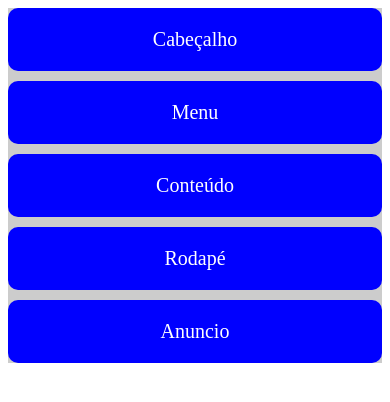
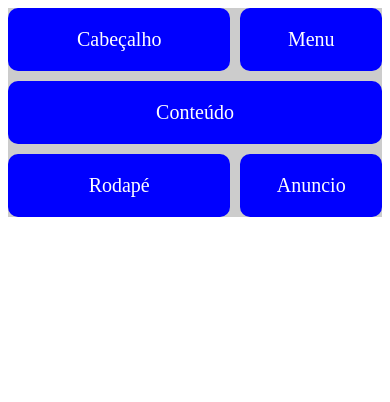
Before and after one commit to Romulop90/ORIGAMID, a plain HTML site: page B7Web/CSSGRID/index2.html in a window 390 px wide. Drawn offline with Linux system fonts and the light colour scheme.

Commit message:
responsividade

```diff
--- a/B7Web/CSSGRID/index2.html
+++ b/B7Web/CSSGRID/index2.html
@@ -1,20 +1,23 @@
 <!DOCTYPE html>
 <html lang="pt-br">
+
 <head>
   <meta charset="UTF-8">
   <meta name="viewport" content="width=device-width, initial-scale=1.0">
   <title>Document</title>
   <link rel="stylesheet" href="style2.css">
 </head>
+
 <body>
 
-    <div class="container">
-      <header class="item">Cabeçalho</header>
-      <nav class="item">Menu</nav>
-      <section  class="item">Conteúdo</section>
-      <footer class="item">Rodapé</footer>
-      <div class="item">Anuncio</div>
-    </div>
+  <div class="container">
+    <header class="item">Cabeçalho</header>
+    <nav class="item">Menu</nav>
+    <section class="item">Conteúdo</section>
+    <footer class="item">Rodapé</footer>
+    <div class="item ad">Anuncio</div>
+  </div>
 
 </body>
+
 </html>
--- a/B7Web/CSSGRID/style2.css
+++ b/B7Web/CSSGRID/style2.css
@@ -2,6 +2,11 @@
   background-color: #ccc;
   display: grid;
   grid-gap: 10px;
+  grid-template-areas:
+    "header header header header"
+    "menu content content content"
+    "footer footer footer ad"
+  ;
 }
 
 .item{
@@ -12,3 +17,33 @@
   font-size: 20px;
   text-align: center;
 }
+
+header{
+  grid-area: header;
+}
+
+nav{
+  grid-area: menu;
+}
+
+section{
+  grid-area: content;
+}
+
+footer{
+  grid-area: footer;
+}
+
+.ad{
+   grid-area: ad;
+}
+
+@media (max-width: 750px) {
+    .container{
+      grid-template-areas:
+        "header header header menu"
+        "content content content content"
+        "footer footer footer ad"
+      ;
+    }
+}
```
